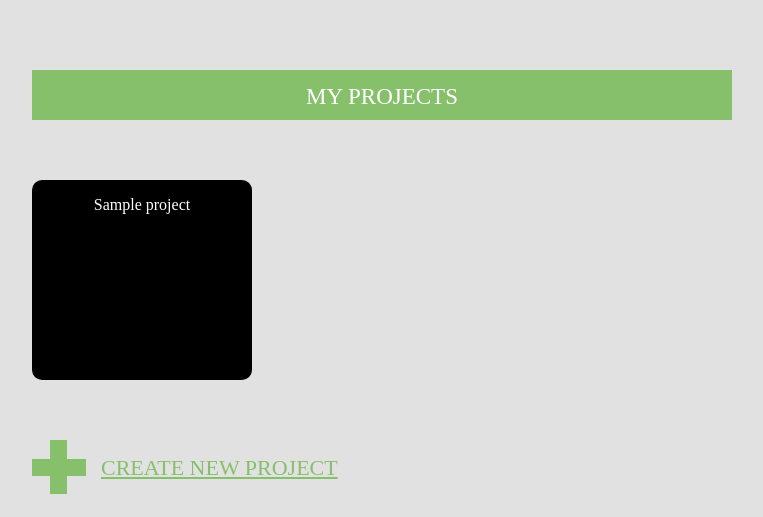
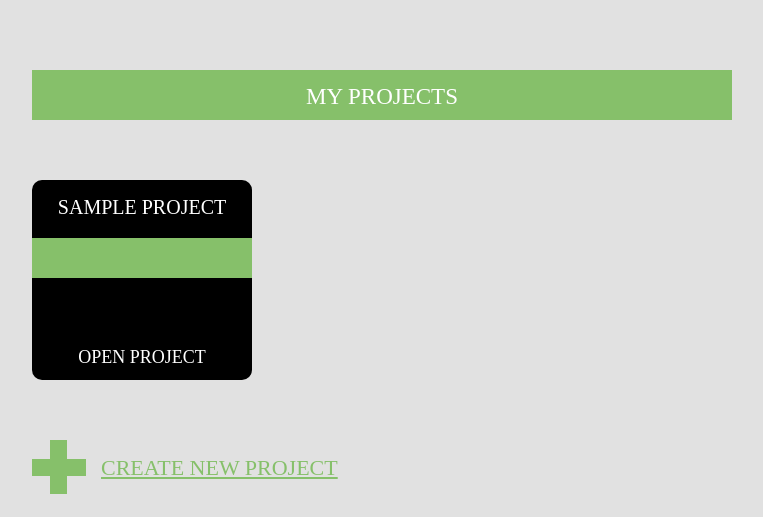
Before and after one commit to pieter-janDB/cp3-eindopdracht-2DEV2-groep9, a PHP site: page /index.php?page=profile in a window 1280 px wide. Shown: the part 283-800 px from the top of the page, without its empty margins (258-1021 px from the left). Run offline with PHP 8.4, Linux system fonts and the light colour scheme; the visitor is signed in with stand-in values (Sample User, id 1); tables that the repository leaves empty hold one stand-in row (values such as "Sample post"); data that the repository does not hold is empty; some web fonts are replaced.

Commit message:
project css aanpassingen + details

```diff
--- a/css/src/screen.scss
+++ b/css/src/screen.scss
@@ -365,21 +365,51 @@ h1{
 		margin-right: 20px;
 		margin-top: 20px;
 		border-radius: 10px;
-		>p{
+		.projectName{
 			color: #fff;
 			font-family: $mainFont;
 			text-align: center;
-			font-size: 1.6em;
+			font-size: 2em;
 			padding: 17px 0px;
+			text-transform: uppercase;
 		}
-		.rightProject, .leftProject{
-			height: 150px;
+		.desc{
+				color: #000;
+				background-color: $green;
+				height: 30px;
+				width: 210px;
+				font-family: $mainFont;
+				text-align: center;
+				font-size: 1.5em;
+				padding: 5px;
+				margin-top: 4px;
+				word-wrap: break-word;
+			}
+		.whitebrd{
+			color: #fff;
+			text-decoration: none;
+			font-family: $mainFont;
+			text-transform: uppercase;
+			font-size: 1.8em;
+			text-align: center;
+			margin-top: 70px;
+
+			a{
+				color: #fff;
+				text-decoration: none;
+			}
+			a:hover{
+				color: $green;
+			}
+		}
+		.rightProject{
+			height: 100px;
 			background-color: #fff;
-			width: 50%;
+			border-radius: 4px;
+			width: 100%;
 			float: left;
 			text-align: center;
 			box-sizing: border-box;
-			border: 1px solid #000;
 			display: none;
 
 			p{
@@ -389,16 +419,17 @@ h1{
 				font-size: 1.6em;
 				color: #000;
 			}
+
 		}
 
 
 	}
 
 	.projectBox:hover{
-		.rightProject, .leftProject{
+		.rightProject{
 			display: block;
 		}
-		.rightProject:hover, .leftProject:hover{
+		.rightProject:hover{
 			opacity: 1.0;
 			background-color: $green;
 		}
@@ -530,6 +561,15 @@ h1{
 		border-radius: 8px;
 	li{
 		padding: 8px;
+	}
+	.imageSubmit, .videoSubmit{
+		background-color: #fff;
+		border-radius: 4px;
+		border: 1px solid $green;
+		color: $green;
+		font-family: $mainFont;
+		text-transform: uppercase;
+		margin-left: 10px;
 	}
 	}
 	.members{
--- a/dao/ProjectDAO.php
+++ b/dao/ProjectDAO.php
@@ -24,6 +24,15 @@ class ProjectDAO extends DAO {
 		$stmt->execute();
 		return $stmt->fetch(PDO::FETCH_ASSOC);
 	}
+
+		public function selectByDesc($description){
+		$sql = "SELECT * FROM `projects` WHERE `description` = :description";
+		$stmt = $this->pdo->prepare($sql);
+		$stmt->bindValue(':description', $description);
+		$stmt->execute();
+		return $stmt->fetch(PDO::FETCH_ASSOC);
+	}
+
 
 	public function selectAllByUserId($id){
 		$sql = "SELECT * FROM `projects` LEFT JOIN `projectmembers` ON `projectmembers`.`project_id` = `projects`.`id` WHERE `projectmembers`.`member_id` = $id";
--- a/view/users/profile.php
+++ b/view/users/profile.php
@@ -16,13 +16,13 @@
 
 		?>
 		<div class="projectBox">
-			<p> <?php echo $project['name'] ?> </p>
-			<a href="index.php?page=scrum&amp;id=1">
-			<div class="leftProject"><p>scrum</p></div>
-			</a>
-			<a href="index.php?page=whiteboard&amp;id=<?php echo $project['project_id']; ?>">
-			<div class="rightProject"><p>Whiteboard</p></div>
-			</a>
+			<p class="projectName"> <?php echo $project['name'] ?> </p>
+			<p class="desc"><?php echo $project['description'] ?></p>
+
+
+
+			<p class="whitebrd"><a href="index.php?page=whiteboard&amp;id=<?php echo $project['project_id']; ?>">Open project</a></p>
+
 		</div>
 
 		<?php endForEach;?>
```
Also changed, not shown: view/pages/whiteboard.php (+4 -4 lines), css/screen.css.
